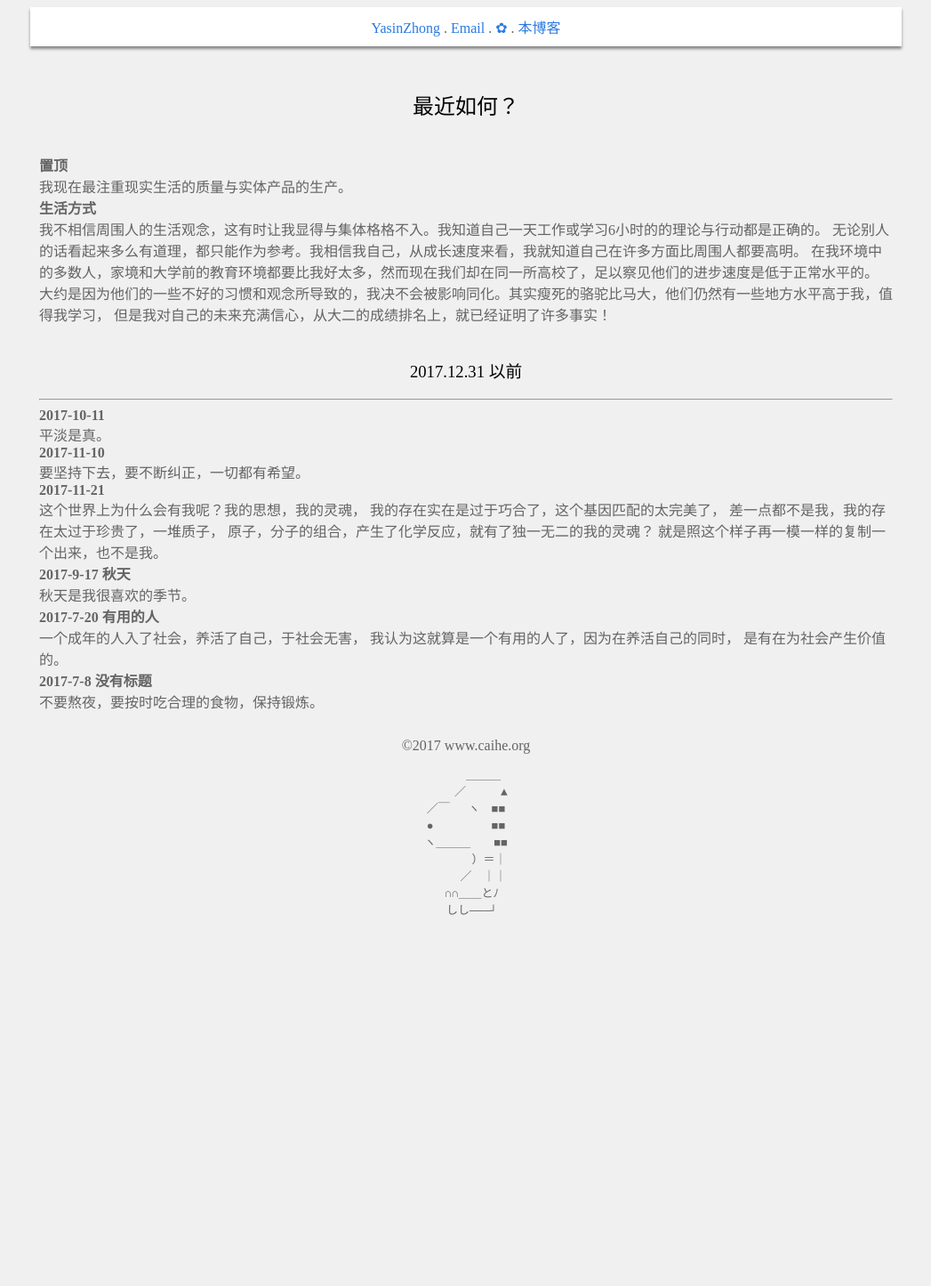
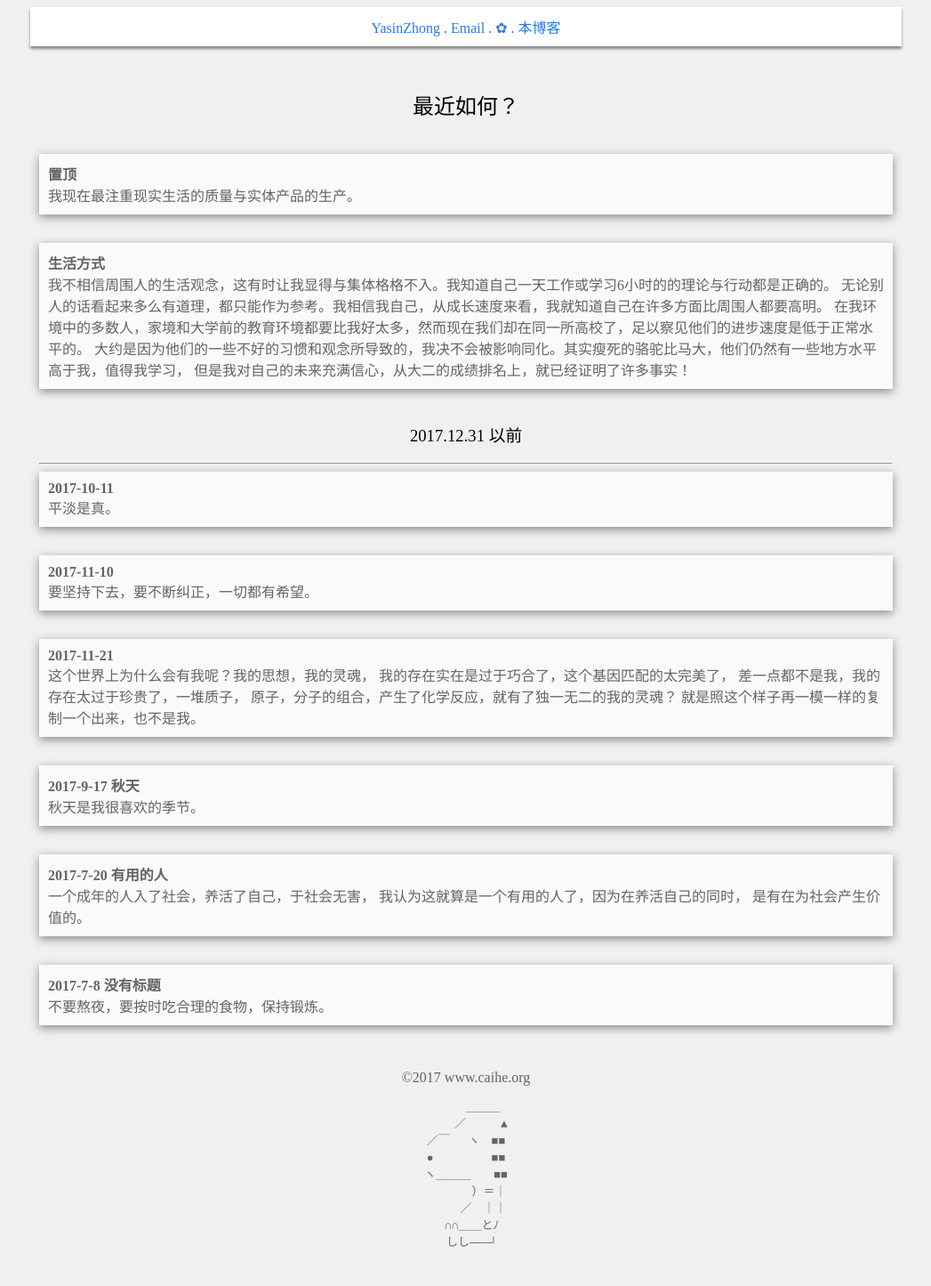
Before and after one commit to YasinZhong/yasinzhong.github.io, a Jekyll site: the page built from post0/twi.html, in a window 1280 px wide. Shown: the whole page at 89% size, without its empty margins (116-1163 px from the left). Built offline with Jekyll 4.4.1, drawn with Linux system fonts in a browser that asks for light colours; comment, search, counter and statistics services are not loaded; before the commit the page ends 1072 px from its top, so only the background shows below that.

Commit message:
2018/04/29

```diff
--- a/_layouts/default-twit.html
+++ b/_layouts/default-twit.html
@@ -4,7 +4,7 @@
 	<meta name="viewport" content="width=device-width, initial-scale=1, maximum-scale=1" />
 	<link type="text/css" rel="stylesheet" href="/cssjs/a.css"/>
 	<style>
-	  .class
+	  .divider
 	  {
 	box-shadow: 0px 3px 10px #888888;
 	background-color:rgb(250,250,250);
--- a/post0/twi.html
+++ b/post0/twi.html
@@ -6,12 +6,12 @@ title: 最近如何？
 <h2>{{ page.title }}</h2>
 <br/>
 
-<div id="置顶">
+<div class="divider" id="置顶">
   <b>置顶</b><br/>
   我现在最注重现实生活的质量与实体产品的生产。
 </div>
 
-<div id="生活方式">
+<div class="divider" id="生活方式">
   <b>生活方式</b><br/>
   我不相信周围人的生活观念，这有时让我显得与集体格格不入。我知道自己一天工作或学习6小时的的理论与行动都是正确的。
   无论别人的话看起来多么有道理，都只能作为参考。我相信我自己，从成长速度来看，我就知道自己在许多方面比周围人都要高明。
@@ -24,17 +24,17 @@ title: 最近如何？
 <h3>2017.12.31 以前</h3>
 <hr/>
 
-<div id="2017-10-11">
+<div class="divider" id="2017-10-11">
   <b>2017-10-11</b><br/>
   平淡是真。
 </div>
 
-<div id="2017-11-10">
+<div class="divider" id="2017-11-10">
   <b>2017-11-10</b><br/>
   要坚持下去，要不断纠正，一切都有希望。
 </div>
 
-<div id="2017-11-21">
+<div class="divider" id="2017-11-21">
   <b>2017-11-21</b><br/>
   这个世界上为什么会有我呢？我的思想，我的灵魂，
   我的存在实在是过于巧合了，这个基因匹配的太完美了，
@@ -43,19 +43,19 @@ title: 最近如何？
   就是照这个样子再一模一样的复制一个出来，也不是我。
 </div>
 
-<div id="秋天">
+<div class="divider" id="秋天">
   <b>2017-9-17 秋天</b><br/>
   秋天是我很喜欢的季节。
 </div>
 
-<div id="有用的人">
+<div class="divider" id="有用的人">
   <b>2017-7-20 有用的人</b><br/>
   一个成年的人入了社会，养活了自己，于社会无害，
   我认为这就算是一个有用的人了，因为在养活自己的同时，
   是有在为社会产生价值的。
 </div>
 
-<div id="没有标题">
+<div class="divider" id="没有标题">
   <b>2017-7-8 没有标题</b><br/>
   不要熬夜，要按时吃合理的食物，保持锻炼。
 </div>
```
